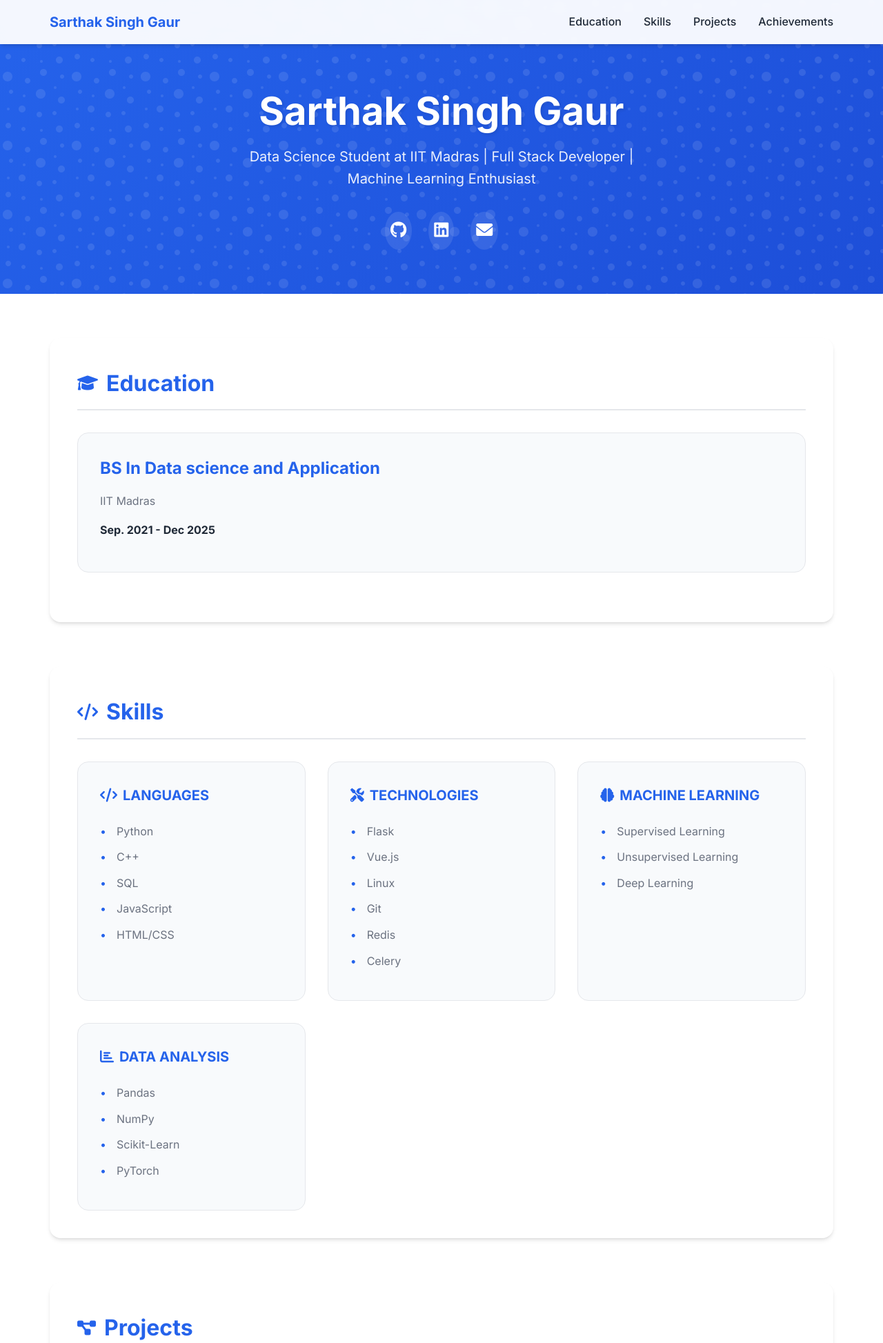
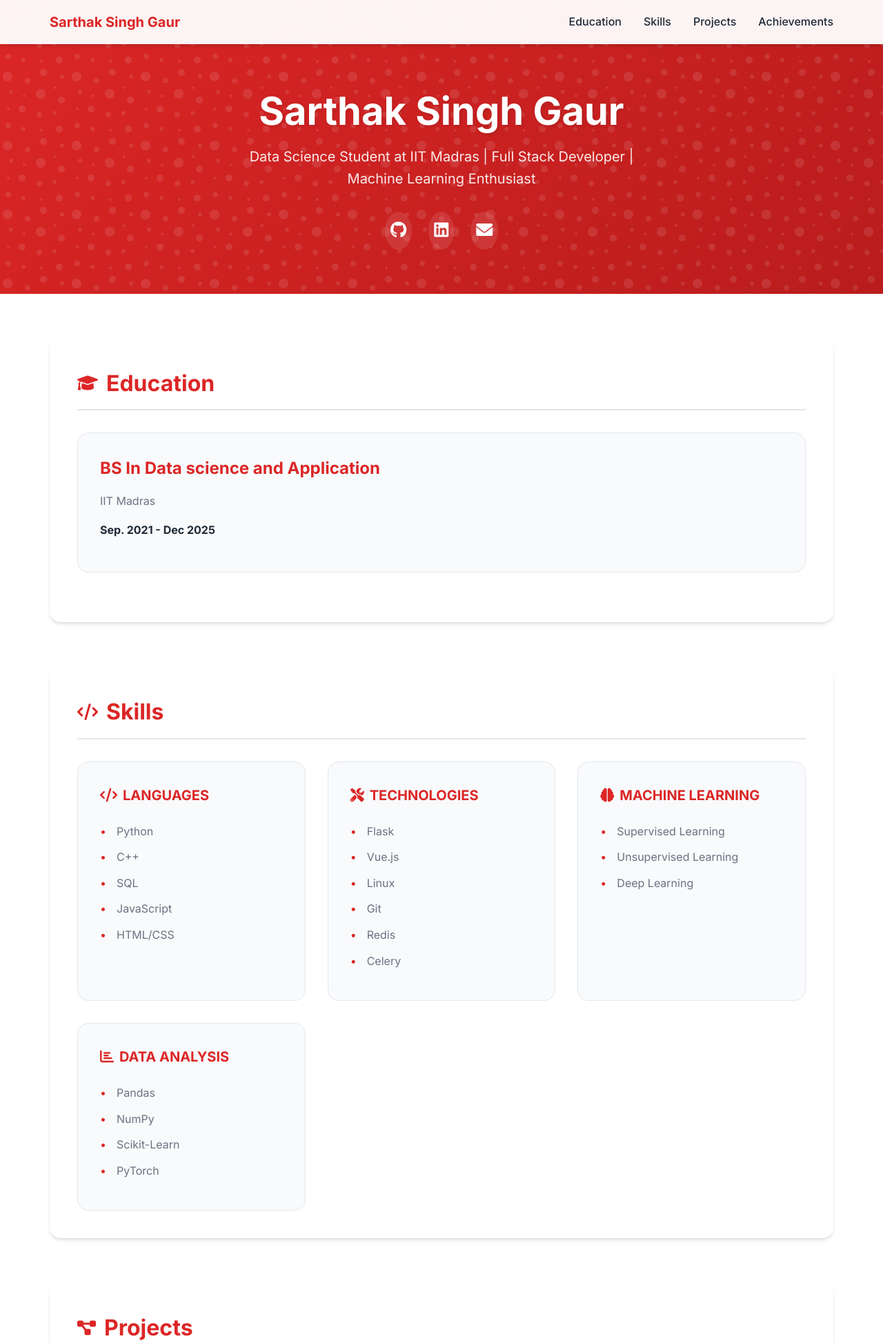
Before and after one commit to sarthaksinghgaur/sarthaksinghgaur.github.io, a FastAPI app: page / in a window 1280 px wide. Shown: the top 1947 px of the page at 69% size. Run offline with FastAPI, Linux system fonts and the light colour scheme.

Commit message:
test CI/CD

```diff
--- a/templates/index.html
+++ b/templates/index.html
@@ -10,8 +10,8 @@
     <link rel="stylesheet" href="https://cdnjs.cloudflare.com/ajax/libs/font-awesome/6.0.0/css/all.min.css">
     <style>
         :root {
-            --primary-color: #2563eb;
-            --primary-dark: #1d4ed8;
+            --primary-color: #dc2626;
+            --primary-dark: #b91c1c;
             --text-color: #1f2937;
             --text-light: #6b7280;
             --bg-color: #ffffff;
```
